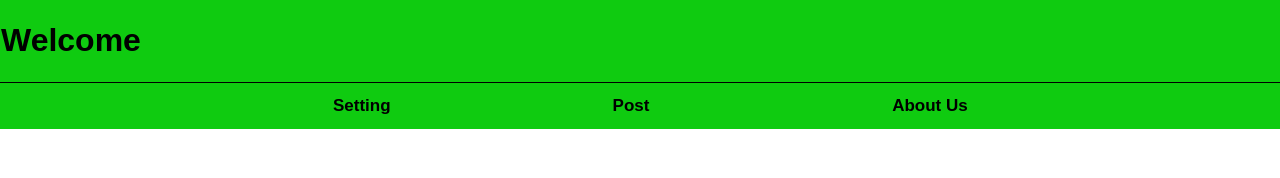
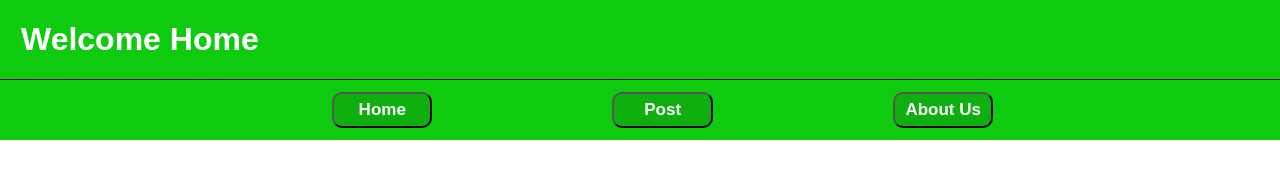
Before and after one commit to saifalba/UOT-Poject, a website: page index.html in a window 1280 px wide. Drawn offline with Linux system fonts and the light colour scheme.

Commit message:
new commit

```diff
--- a/css/main.css
+++ b/css/main.css
@@ -1,15 +1,52 @@
 .test2 {
     font-weight: bold;
-    color: black;
+    color: white;
     float: left;
-    padding: 12px;
+    padding: 6px;
     text-decoration: none;
     font-size: 17px;
-    width: 20%;
-
+    width: 8%;
+    cursor: pointer;
+    transition: 1s all ease;
+    background-color: #0faf0f;
+    position: relative;
+    border-radius: 10px;
 }
-#set {
+.test2:active {
+    transform: translate(0px, 5px);
+    -webkit-transform: translate(0px, 5px);
+    box-shadow: 0px 1px 0px 0px;
+  }
+  .test2:hover {
+    background-color:darkgreen;
+    padding: 10px 2px;
+  }
+#btn1 {
     margin-left: 320px;
+    display: inline-block;
+}
+#btn2 {
+    margin-left: 180px;
+}
+#btn3 {
+    margin-left: 180px;
+}
+.test2::before{
+    background: #0d6e0d;
+    content: "";
+    position: absolute;
+    top: 50%;
+    left: 50%;
+    transform: translate(-50%,-50%);
+    z-index: -1;
+    transition: all 0.6s ease;
+}
+#btn1::before{
+    width: 0;
+    height: 100%;
+}
+.test2:hover::before {
+    width: 100%;
 }
 a:link{text-decoration: none;}
 * {
@@ -28,8 +65,27 @@ body {
 }
 .selection {
     margin: 0px;
-    padding: 1px;
+    padding: 12px;
     background-color: #0FCB10;
     border-top: 1px solid black;
     overflow: auto;
 }
+#back {
+    margin: 10px;
+}
+.LogoN {
+    margin: 10px;
+    padding: 10px;
+    margin-bottom: 10px;
+    color: white;
+}
+.ab {
+    font-size: x-large;
+    margin-left: 20px;
+}
+.ab1  h2,ol{
+    margin-left: 20px;
+}
+.ab1 ol {
+    font-size: large;
+}
--- a/index.html
+++ b/index.html
@@ -7,18 +7,18 @@
     </head>
     <body>
         <div class="main">
-            <h1 class="LogoN">Welcome</h1>
+            <h1 class="LogoN">Welcome Home</h1>
 
         </div>
         <div class="selection">
-            <a href="/404.html" target="_blank">
-                <span class="test2" id="set">Setting</span>
+            <a href="/index.html">
+                <button class="test2" id="btn1">Home</button>
             </a>
-            <a href="/404.html" target="_blank">
-                <span class="test2">Post</span>
+            <a href="/post.html">
+                <button class="test2" id="btn2">Post</button>
             </a>
-            <a href="/404.html" target="_blank">
-                <span class="test2">About Us</span>
+            <a href="/about.html">
+                <button class="test2" id="btn3">About Us</button>
             </a>
         </div>
         <div id="first">
```
Also changed, not shown: about.html (added, +36 -0 lines), post.html (added, +23 -0 lines), imgs/left.png (added).
